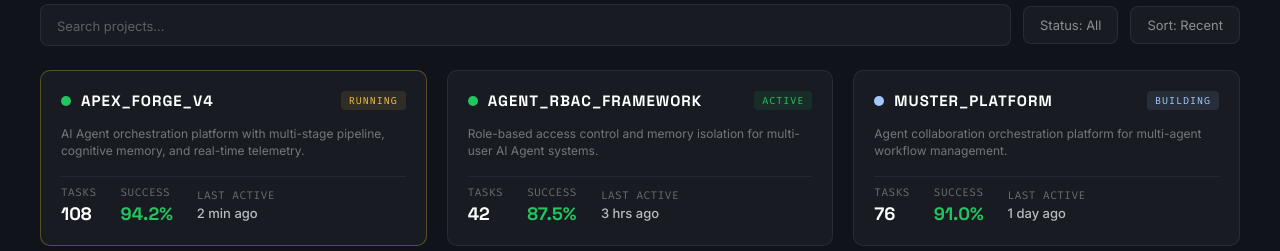
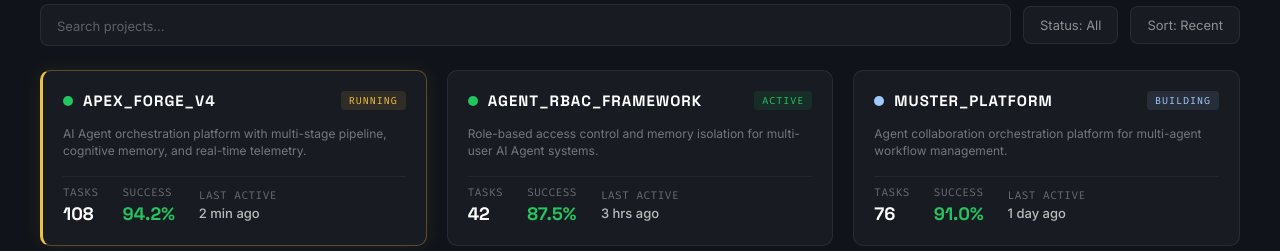
Before and after one commit to d-wwei/apex-forge, a browser extension: page frontend/index.html in a window 1280 px wide. Shown: the part 549-800 px from the top of the page. Drawn offline with Linux system fonts and the light colour scheme; no server answers.

Commit message:
experiment: enhance active project card gold highlight with left border and glow

```diff
--- a/frontend/styles.css
+++ b/frontend/styles.css
@@ -1233,7 +1233,11 @@ html, body {
   transition: border-color 0.15s ease;
 }
 .project-card:hover { border-color: rgba(223,226,235,0.15); }
-.project-card.active-project { border-color: rgba(240,192,64,0.3); }
+.project-card.active-project {
+  border-color: rgba(240,192,64,0.3);
+  border-left: 3px solid #f0c040;
+  box-shadow: 0 0 20px rgba(240,192,64,0.08);
+}
 .project-card.archived { opacity: 0.6; }
 .project-card-header {
   display: flex;
```
